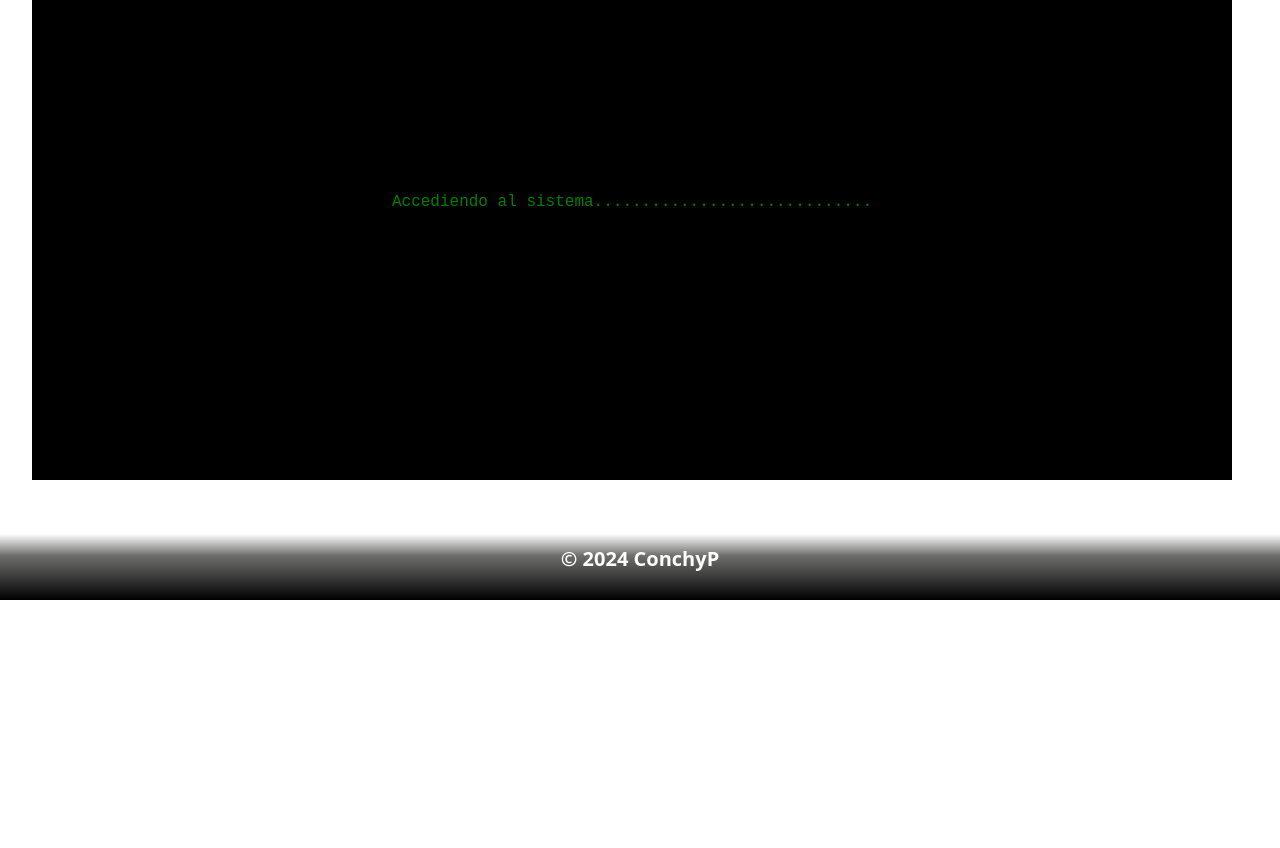
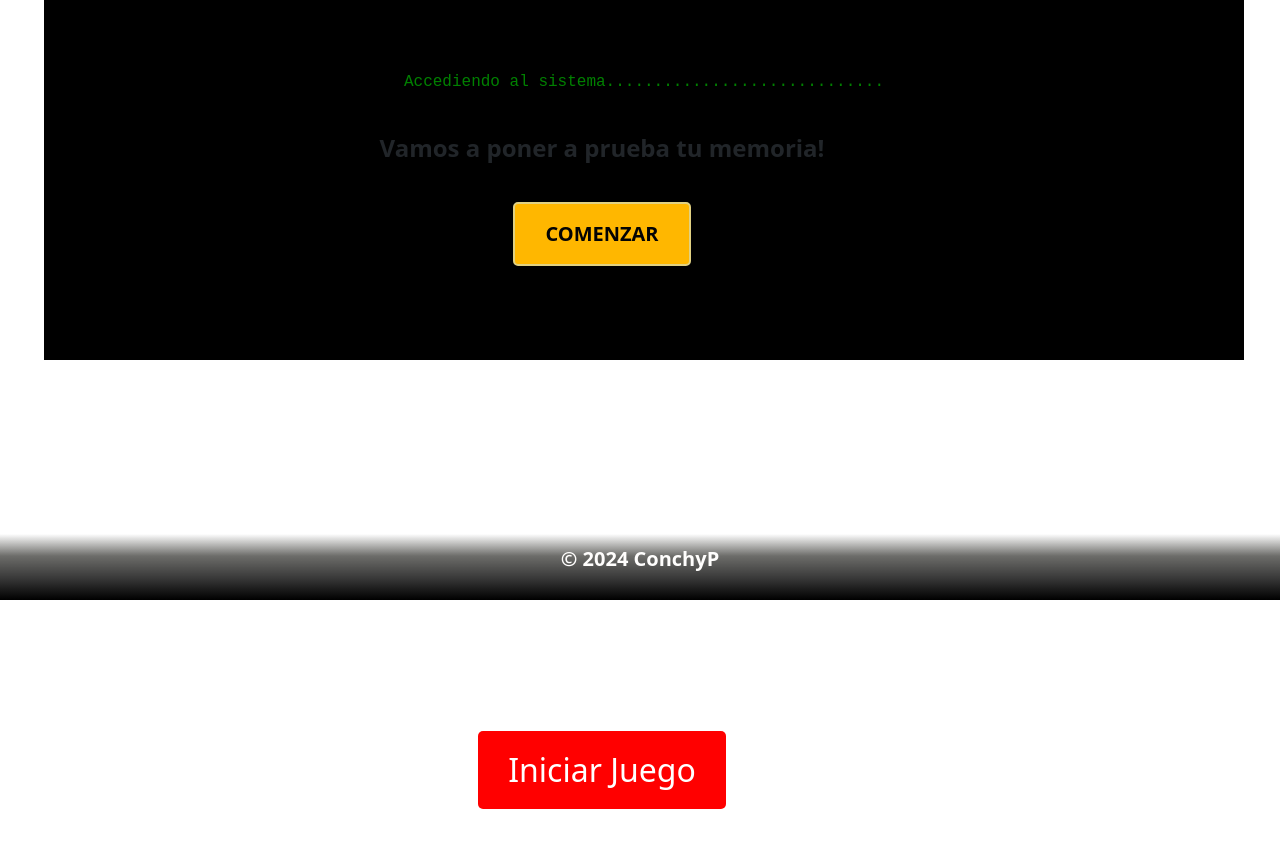
Before and after one commit to ConchyP/Escape-Room-Front, a Vue app: page /Game in a window 1280 px wide. Shown: the part 200-1048 px from the top of the page. Before the commit the page ends 800 px from the top, so only its background shows below. Built offline with nearby package versions, Linux system fonts and the light colour scheme.

Commit message:
Added component Game1Colors

```diff
--- a/src/components/game/CountDownTimer.vue
+++ b/src/components/game/CountDownTimer.vue
@@ -1,4 +1,4 @@
-<script setup>
+<!-- <script setup>
 import { ref, computed } from 'vue';
 
 const timeLeft = ref(20);
@@ -120,4 +120,95 @@ body {
     opacity: 0;
   }
 }
-</style>
+</style> -->
+
+// cambiar alert por:
+     alertMessage.value = '¡Tu tiempo se ha agotado! Estabas avisado, ahora todos tus archivos están en mi poder';
+     showModal.value = true; // Muestra la ventana modal
+
+<script setup>
+  import { ref, computed } from 'vue';
+
+  const timeLeft = ref(20); // Ahora lo tengo puesto para 20 seg para que salte la alerta, para 20min 1200
+  const isActive = ref(false);
+  let timer = null;
+
+  const startCountdown = () => {
+    isActive.value = true;
+    timer = setInterval(() => {
+      if (timeLeft.value > 0) {
+        timeLeft.value--;
+      } else {
+        clearInterval(timer);
+        isActive.value = false;
+        alert('¡Tu tiempo se ha agotado! Estabas avisado, ahora todos tus archivos están mi poder');
+      }
+    }, 1000);
+  };
+
+  const formattedTime = computed(() => {
+    const minutes = Math.floor(timeLeft.value / 60);
+    const seconds = timeLeft.value % 60;
+    return `${String(minutes).padStart(2, '0')}:${String(seconds).padStart(2, '0')}`;
+  });
+  </script>
+   <template>
+    <div class="countdown-container" v-if="isActive">
+      <div class="countdown-timer">{{ formattedTime }}</div>
+    </div>
+    <div class="start-button-container" v-else>
+      <button @click="startCountdown" class="start-button">Iniciar Juego</button>
+    </div>
+  </template>
+
+
+  <style scoped>
+  html, body {
+    margin: 0;
+    height: 100vh;
+  }
+
+  .countdown-container {
+    display: flex;
+    align-items: center;
+    justify-content: center;
+    width: 100vh;
+    height: 300px;
+    background-color: black;
+    color: red;
+    font-family: 'Arial', sans-serif;
+    position: absolute;
+    top: 50%;
+    left: 50%;
+    transform: translate(-50%, -50%);
+  }
+
+  .countdown-timer {
+    font-size: 10rem;
+    text-shadow: 0 0 10px red, 0 0 20px darkred;
+  }
+
+  .start-button-container {
+    display: flex;
+    align-items: center;
+    justify-content: center;
+    height: 100vh;
+  }
+
+  .start-button {
+    padding: 15px 30px;
+    font-size: 2rem;
+    background-color: red;
+    color: white;
+    border: none;
+    border-radius: 5px;
+    cursor: pointer;
+    transition: background-color 0.3s;
+  }
+
+  .start-button:hover {
+    background-color: darkred;
+  }
+
+
+  </style>
--- a/src/components/game/Game1Colors.vue
+++ b/src/components/game/Game1Colors.vue
@@ -25,7 +25,7 @@ const startGame = () => {
 
 const nextRound = () => {
   if (currentRound.value >= maxRounds) {
-    message.value = '¡Enhorabuena!'
+    message.value = '¡Impresionate, parece que tienes buen ojo. Pero esto era solo el calentamiento'
     link.value = '/next-view'
     showMessage.value = true
     return
@@ -143,9 +143,9 @@ const handleClick = (index) => {
 .start-button {
   padding: 15px 30px;
   font-size: 20px;
-  background-color: rgb(255, 200, 0);
-  color: #04213e;
-  border: 2px solid rgb(255, 251, 0);
+  background-color: #ffb700;
+  color: #040404;
+  border: 2px solid rgb(225, 209, 130);
   border-radius: 5px;
   cursor: pointer;
   font-weight: bold;
--- a/src/components/game/MsnStartGame.vue
+++ b/src/components/game/MsnStartGame.vue
@@ -1,6 +1,8 @@
-<!--
 <script setup>
+
 import { ref, onMounted } from 'vue';
+import CountDownTimer from '@/components/game/CountDownTimer.vue';
+import Game1Colors from './Game1Colors.vue';
 
 const fullText = `
 Accediendo al sistema..............................
@@ -19,154 +21,7 @@ Soy Patata,
 
 No me subestimes,
 
-solo aquellos con reflejos rápidos y mentes agudas pueden derrotarme.
-
-Enfrentarás tres pruebas.
-
-Si fallas, todos tus archivos quedarán en mi poder.
-
-¿ Estás preparado ?
-`;
-
-const isTyping = ref(true);
-const typingIndex = ref(0);
-const formattedText = ref('');
-const formattedPreparationText = ref('');
-const isPreparing = ref(false);
-const isGameStarted = ref(false);
-
-const typeText = (text, formatted, callback) => {
-  typingIndex.value = 0;
-  formatted.value = '';
-
-  const typeNextChar = () => {
-    if (typingIndex.value < text.length) {
-      const currentChar = text.charAt(typingIndex.value);
-      formatted.value += currentChar;  // Agregar el carácter actual
-      typingIndex.value++;
-
-      // Lógica para manejar texto entre comillas
-      if (currentChar === '"') {
-        const endIndex = text.indexOf('"', typingIndex.value);
-        if (endIndex !== -1) {
-          const quotedText = text.substring(typingIndex.value - 1, endIndex + 1);
-          formatted.value = formatted.value.slice(0, -1);  // Eliminar el último carácter antes de agregar el texto
-          if (quotedText.includes('Error')) {
-            formatted.value += `<span class="error">${quotedText}</span>`;
-          } else if (quotedText.includes('Hackeo')) {
-            formatted.value += `<span class="hack">${quotedText}</span>`;
-          } else {
-            formatted.value += quotedText;
-          }
-          typingIndex.value = endIndex + 1; // Actualizar el índice
-        }
-      }
-
-      setTimeout(typeNextChar, 100); // Continuar con el siguiente carácter
-    } else {
-      isTyping.value = false;
-      if (callback) callback();
-    }
-  };
-
-  typeNextChar();
-};
-
-onMounted(() => {
-  typeText(fullText, formattedText, () => {
-    isTyping.value = false;
-    // Iniciar preparación automáticamente después de terminar de escribir el texto completo
-    setTimeout(prepareForGame, 1000); // Espera 1 segundo antes de iniciar la preparación
-  });
-});
-
-const prepareForGame = () => {
-  isPreparing.value = true;
-  isTyping.value = true;
-
-  typeText(preparationMessage, formattedPreparationText, () => {
-    isTyping.value = false;
-    // Mostrar el botón "Comenzar" después de escribir el mensaje de preparación
-  });
-};
-
-const startGame = () => {
-  isGameStarted.value = true;
-  console.log('El juego ha comenzado');
-  // Aquí puedes agregar cualquier lógica adicional para iniciar el juego
-};
-</script>
-
-<template>
-  <div class="console">
-    <div v-if="!isPreparing && !isGameStarted" class="typing-effect" v-html="formattedText"></div>
-    <div v-if="isPreparing && !isGameStarted" class="typing-effect" v-html="formattedPreparationText"></div>
-    <button v-if="!isTyping && isPreparing && !isGameStarted" @click="startGame" class="start-button">
-      Comenzar
-    </button>
-  </div>
-</template>
-
-<style>
-.console {
-  font-family: monospace;
-  background-color: black;
-  color: green;
-  width: 1200px;
-  height: 70vh;
-  display: flex;
-  align-items: center;
-  justify-content: center;
-  flex-direction: column;
-  padding: 20px;
-  box-sizing: border-box;
-}
-
-.typing-effect {
-  white-space: pre;
-  margin-bottom: 20px;
-}
-
-.error {
-  color: red;
-}
-
-.hack {
-  color: yellow;
-}
-
-.start-button {
-  background-color: #d26e0a;
-  color: white;
-  border: none;
-  outline: none;
-  cursor: pointer;
-  padding: 10px 20px;
-  margin-top: 20px;
-}
-</style> -->
-<script setup>
-import { ref, onMounted } from 'vue';
-import CountDownTimer from '@/components/game/CountDownTimer.vue'; // Asegúrate de que la ruta sea correcta
-
-const fullText = `
-Accediendo al sistema..............................
-
-"Error": Protección deshabilitada
-
-"... ... ...Hackeo en progreso... ... ..."
-
-¡Felicidades... o no xD.... He tomado el control de tu ordenador!
-
-Si quieres recuperarlo tendrás que superar mis pruebas.
-`;
-
-const preparationMessage = `
-Soy Patata,
-
-No me subestimes,
-
-solo aquellos con reflejos rápidos y mentes agudas pueden derrotarme.
+Solo aquellos con reflejos rápidos y mentes agudas pueden derrotarme.
 
 Enfrentarás tres pruebas.
 
@@ -250,12 +105,13 @@ const startGame = () => {
     <div v-if="isPreparing && !isGameStarted" class="typing-effect" v-html="formattedPreparationText"></div>
 
     <!-- Botón "Comenzar" solo se muestra cuando se está preparando -->
-    <button v-if="!isTyping && isPreparing && !isGameStarted" @click="startGame" class="start-button">
+   <button v-if="!isTyping && isPreparing" @click="startGame" class="start-button">
       Comenzar
     </button>
 
-    <!-- Componente CountDown -->
-    <CountDownTimer v-if="isGameStarted" />
+    <!-- Componente CountDown  -->
+    <CountDownTimer v-if="isGameStarted" calss="timer" />
+    <Game1Colors v-if="isGameStarted" />
   </div>
 </template>
 
@@ -272,6 +128,7 @@ const startGame = () => {
   flex-direction: column;
   padding: 20px;
   box-sizing: border-box;
+
 }
 
 .typing-effect {
--- a/src/views/GameView.vue
+++ b/src/views/GameView.vue
@@ -1,4 +1,4 @@
-<script setup>
+<!-- <script setup>
 import { ref } from 'vue';
 import CountDownTimer from '@/components/game/CountDownTimer.vue';
 import Game from '@/components/game/MsnStartGame.vue';
@@ -16,13 +16,13 @@ const startGame = () => {
 <template>
   <main>
     <div class="main-container">
-      <!-- Temporizador solo visible cuando se empieza el juego de colores -->
+      <!-- Temporizador solo visible cuando se empieza el juego de colores
       <div class="countdown-timer" v-if="showGameColors">
         <CountDownTimer />
       </div>
 
       <div class="game-container">
-        <!-- Muestra el primer juego (mensaje) o el segundo (juego de colores) según el estado -->
+        <!-- Muestra el primer juego (mensaje) o el segundo (juego de colores) según el estado
         <Game v-if="!showGameColors" @start="startGame" />
         <Game1Colors v-else />
       </div>
@@ -54,4 +54,59 @@ const startGame = () => {
   align-items: center;
   text-align: center;
 }
+</style> -->
+<script setup>
+import MsnStartGame from '@/components/game/MsnStartGame.vue';
+import Game1Colors from '@/components/game/Game1Colors.vue'; // Importa el nuevo componente
+import CountDownTimer from '@/components/game/CountDownTimer.vue';
+</script>
+<template>
+  <main>
+     <div class="container">
+      <div class="foreground-component">
+        <MsnStartGame/>
+      <div class="counter">
+        <CountDownTimer/>
+      </div>
+       <div class="background-component">
+         <Game1Colors/> <!-- Componente que se muestra detrás -->
+       </div>
+       </div>
+     </div>
+  </main>
+</template>
+
+
+<style scoped>
+.main-content {
+  position: relative;
+  width: 100%;
+  height: 100vh; /* O lo que necesites para que cubra la pantalla */
+}
+
+.main-content counter {
+  position: absolute;
+  top: 10px; /* Ajusta la distancia desde la parte superior */
+  right: 10px; /* Ajusta la distancia desde el lado derecho */
+  z-index: 10; /* Para asegurarte que esté sobre otros elementos */
+}
+.container {
+ position: relative; /* Para manejar el posicionamiento relativo de los hijos */
+ width: 100%;
+ height: 100vh; /* Altura completa de la ventana */
+}
+
+.background-component {
+ position: absolute;
+ top: 0;
+ left: 0;
+ width: 100%;
+ height: 100%;
+ z-index: 1; /* Coloca el componente en el fondo */
+}
+
+.foreground-component {
+ position: relative;
+ z-index: 2; /* Coloca el componente delante del fondo */
+}
 </style>
--- a/src/views/HomeView.vue
+++ b/src/views/HomeView.vue
@@ -10,7 +10,7 @@ import Login from '@/components/Login.vue';
   <main>
 
     <div class="full-screen-image">
-      <img src="../assets/images/Background.jpg" alt="Imagen completa" />
+      <img src="../assets/images/Diseño sin título (2).png" alt="Imagen completa" />
       <Login/>
     </div>
 
--- a/src/views/LoginView.vue
+++ b/src/views/LoginView.vue
@@ -15,5 +15,7 @@ import Login from '@/components/Login.vue';
 </template>
 
 <style scoped>
-
+.main{
+    background-color: orangered;
+}
 </style>
```
Also changed, not shown: src/assets/images/Diseño sin título (2).png (added).
